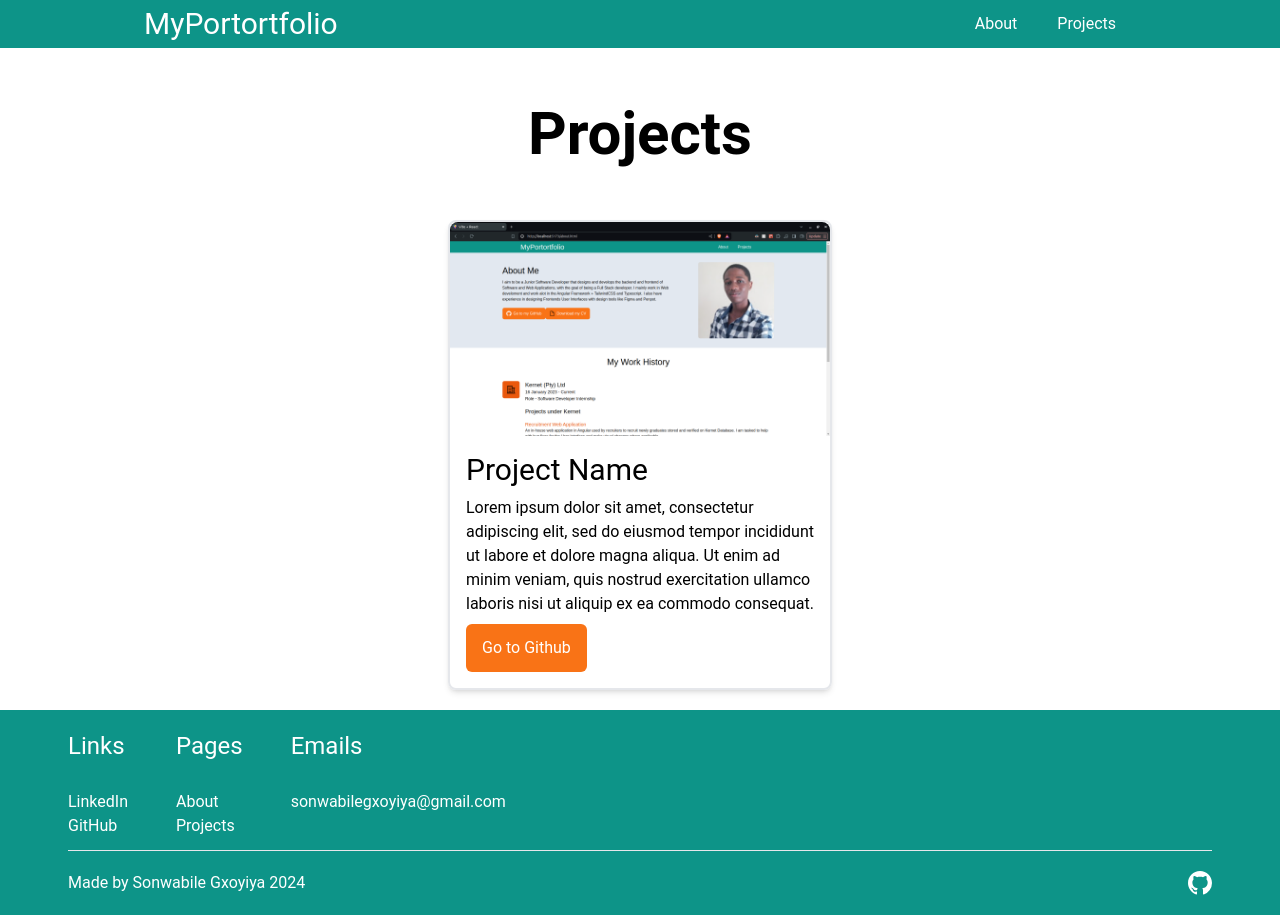
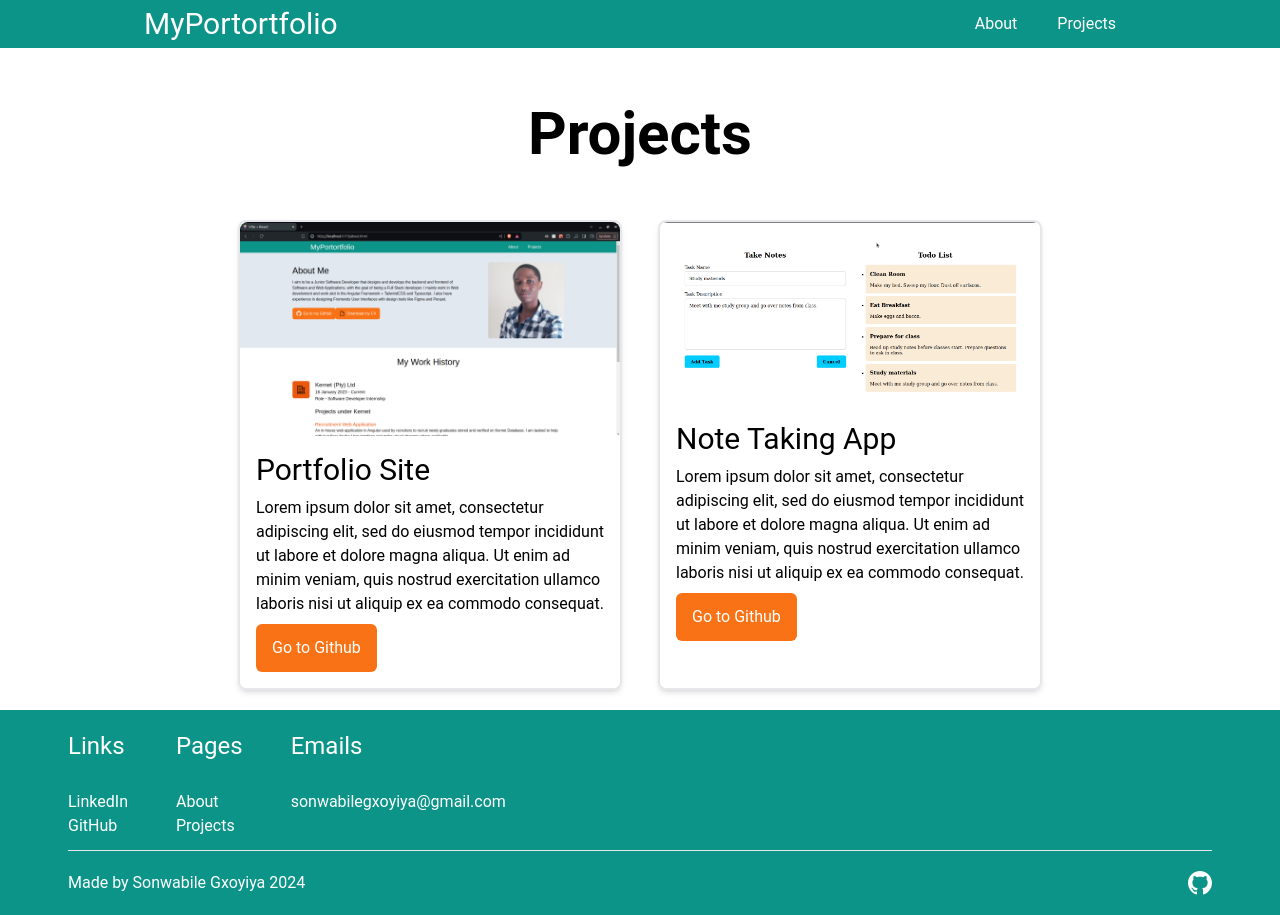
Before and after one commit to sonwabileIT/react-portfolio-website, a React (Vite) app: page /projects in a window 1280 px wide. Built offline with nearby package versions, Linux system fonts and the light colour scheme.

Commit message:
feat: add projects

```diff
--- a/src/components/ProjectCard.jsx
+++ b/src/components/ProjectCard.jsx
@@ -1,16 +1,19 @@
-function ProjectCard(props){
+function ProjectCard({projects}){
+
     return(
         <>
         <div className="max-w-sm border-2 border-gray-200 rounded-lg shadow-md">
-            <img src="src/assets/ReactPortfolioWebsite.png"
+            <img src={`${projects.image}`}
             className="rounded-t-lg"
             width="400px"></img>
             <div className="p-4">
-                <h2 className="text-3xl mb-2">Project Name</h2>
+                <h2 className="text-3xl mb-2">{projects.title}</h2>
                 <p className="mb-2">
-                Lorem ipsum dolor sit amet, consectetur adipiscing elit, sed do eiusmod tempor incididunt ut labore et dolore magna aliqua. Ut enim ad minim veniam, quis nostrud exercitation ullamco laboris nisi ut aliquip ex ea commodo consequat.
+
+                {projects.description}
                 </p>
-                <a className="bg-orange-500 text-white px-4 py-3 inline-flex justify-center items-center text-center rounded-md shrink-0 ">
+                <a href={`${projects.link}`}
+                className="bg-orange-500 text-white px-4 py-3 inline-flex justify-center items-center text-center rounded-md shrink-0 ">
                     Go to Github
                 </a>
             </div>
--- a/src/pages/Projects.jsx
+++ b/src/pages/Projects.jsx
@@ -1,6 +1,9 @@
-import ProjectCard from "../components/ProjectCard"
+import ProjectCard from "../components/ProjectCard";
+import projects from "../projects.json";
 
 function Projects(){
+
+    console.log(projects);
     return(
         <>
         <div className="max-w-screen-xl mx-auto my-5">
@@ -9,7 +12,14 @@ function Projects(){
                 <h2 className="text-6xl font-semibold my-14">Projects</h2>
             </div>
             <div className="flex flex-row flex-wrap justify-center  md:grid-cols-3 md:gap-9 gap-y-10">
-            <ProjectCard />
+                {
+                    projects.map((project) => (
+                        <ProjectCard key={project.id} projects={project} />
+                    ))
+
+
+                }
+            {/* <ProjectCard /> */}
 
             </div>
         </div>
--- /dev/null
+++ b/src/projects.json
@@ -0,0 +1,17 @@
+[
+    {
+        "id": "1",
+        "title": "Portfolio Site",
+        "description": "Lorem ipsum dolor sit amet, consectetur adipiscing elit, sed do eiusmod tempor incididunt ut labore et dolore magna aliqua. Ut enim ad minim veniam, quis nostrud exercitation ullamco laboris nisi ut aliquip ex ea commodo consequat.",
+        "image": "src/assets/ReactPortfolioWebsite.png",
+        "link": "https://github.com/sonwabileIT/react-portfolio-website"
+    },
+    {
+        "id": "2",
+        "title": "Note Taking App",
+        "description": "Lorem ipsum dolor sit amet, consectetur adipiscing elit, sed do eiusmod tempor incididunt ut labore et dolore magna aliqua. Ut enim ad minim veniam, quis nostrud exercitation ullamco laboris nisi ut aliquip ex ea commodo consequat.",
+        "image": "src/assets/PCView.png",
+        "link": "https://github.com/sonwabileIT/note-taking-app"
+    }
+
+]
```
Also changed, not shown: src/assets/PCView.png (added).
